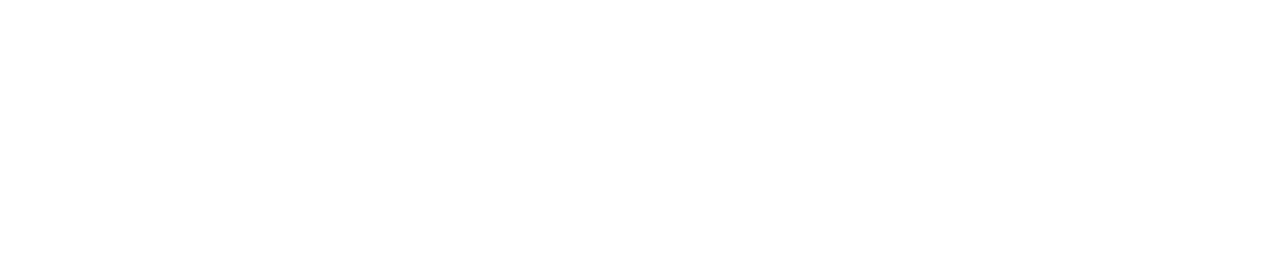
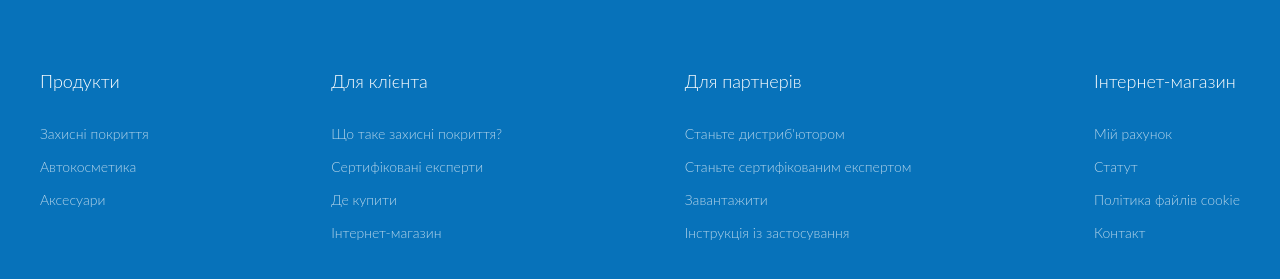
Before and after one commit to Ostafii4uk/fxprotect-ua, a Vue app: page / in a window 1280 px wide. Shown: the part 2329-2608 px from the top of the page. Before the commit the page ends 2329 px from the top, so only its background shows below. Built offline with nearby package versions, Linux system fonts and the light colour scheme; the HTML template or start-up script is replaced by a standard one.

Commit message:
Created Footer component

```diff
--- a/src/App.vue
+++ b/src/App.vue
@@ -4,6 +4,7 @@
   <AboutProduct />
   <SelectedProjects />
   <SecurityType />
+  <Footer />
 </template>
 
 <style lang='scss' rel='stylesheet/scss' src='./assets/scss/main.scss' />
@@ -14,9 +15,10 @@
   import AboutProduct from './components/about-product/AboutProduct.vue'
   import SelectedProjects from './components/selected-projects/SelectedProjects.vue'
   import SecurityType from './components/security-type/SecurityType.vue'
+  import Footer from './components/footer/Footer.vue'
 
   export default {
     name: 'App',
-    components: { Header, Preview, AboutProduct, SelectedProjects, SecurityType }
+    components: { Header, Preview, AboutProduct, SelectedProjects, SecurityType, Footer }
   }
 </script>
--- /dev/null
+++ b/src/assets/scss/footer/footer.scss
@@ -0,0 +1,40 @@
+.footer {
+  padding: 70px 30px;
+  background-color: #0772ba;
+
+  &__container {
+    margin: 0 auto;
+    width: 1200px;
+  }
+
+  &__content {
+    display: flex;
+    gap: 30px;
+    justify-content: space-between;
+  }
+}
+
+.column {
+  &__title {
+    margin-bottom: 25px;
+    font-size: 18px;
+    color: white;
+    font-weight: 300;
+  }
+
+  &__item {
+    padding: 8px 0;
+  }
+
+  &__link {
+    font-size: 14px;
+    color: #ffffffb3;
+    font-weight: 300;
+    transition: color 0.3s linear;
+
+    &:hover {
+      color: white;
+      transition: color 0.3s linear;
+    }
+  }
+}
--- /dev/null
+++ b/src/components/footer/Footer.html
@@ -0,0 +1,109 @@
+<footer class="footer">
+  <div class="footer__container">
+    <div class="footer__content">
+      <div class="footer__column column">
+        <h4 class="column__title">
+          Продукти
+        </h4>
+        <ul class="column__list">
+          <li class="column__item">
+            <a class="column__link" href="#">
+              Захисні покриття
+            </a>
+          </li>
+          <li class="column__item">
+            <a class="column__link" href="#">
+              Автокосметика
+            </a>
+          </li>
+          <li class="column__item">
+            <a class="column__link" href="#">
+              Аксесуари
+            </a>
+          </li>
+        </ul>
+      </div>
+      <div class="footer__column column">
+        <h4 class="column__title">
+          Для клієнта
+        </h4>
+        <ul class="column__list">
+          <li class="column__item">
+            <a class="column__link" href="#">
+              Що таке захисні покриття?
+            </a>
+          </li>
+          <li class="column__item">
+            <a class="column__link" href="#">
+              Сертифіковані експерти
+            </a>
+          </li>
+          <li class="column__item">
+            <a class="column__link" href="#">
+              Де купити
+            </a>
+          </li>
+          <li class="column__item">
+            <a class="column__link" href="#">
+              Інтернет-магазин
+            </a>
+          </li>
+        </ul>
+      </div>
+      <div class="footer__column column">
+        <h4 class="column__title">
+          Для партнерів
+        </h4>
+        <ul class="column__list">
+          <li class="column__item">
+            <a class="column__link" href="#">
+              Станьте дистриб'ютором
+            </a>
+          </li>
+          <li class="column__item">
+            <a class="column__link" href="#">
+              Станьте сертифікованим експертом
+            </a>
+          </li>
+          <li class="column__item">
+            <a class="column__link" href="#">
+              Завантажити
+            </a>
+          </li>
+          <li class="column__item">
+            <a class="column__link" href="#">
+              Інструкція із застосування
+            </a>
+          </li>
+        </ul>
+      </div>
+      <div class="footer__column column">
+        <h4 class="column__title">
+          Інтернет-магазин
+        </h4>
+        <ul class="column__list">
+          <li class="column__item">
+            <a class="column__link" href="#">
+              Мій рахунок
+            </a>
+          </li>
+          <li class="column__item">
+            <a class="column__link" href="#">
+              Статут
+            </a>
+          </li>
+          <li class="column__item">
+            <a class="column__link" href="#">
+              Політика файлів cookie
+            </a>
+          </li>
+          <li class="column__item">
+            <a class="column__link" href="#">
+              Контакт
+            </a>
+          </li>
+        </ul>
+      </div>
+    </div>
+  </div>
+</footer>
--- /dev/null
+++ b/src/components/footer/Footer.vue
@@ -0,0 +1,8 @@
+<template src='./Footer.html' />
+<style lang='scss' rel='stylesheet/scss' scoped src='../../assets/scss/footer/footer.scss' />
+
+<script>
+export default {
+  name: 'Footer'
+}
+</script>
```
